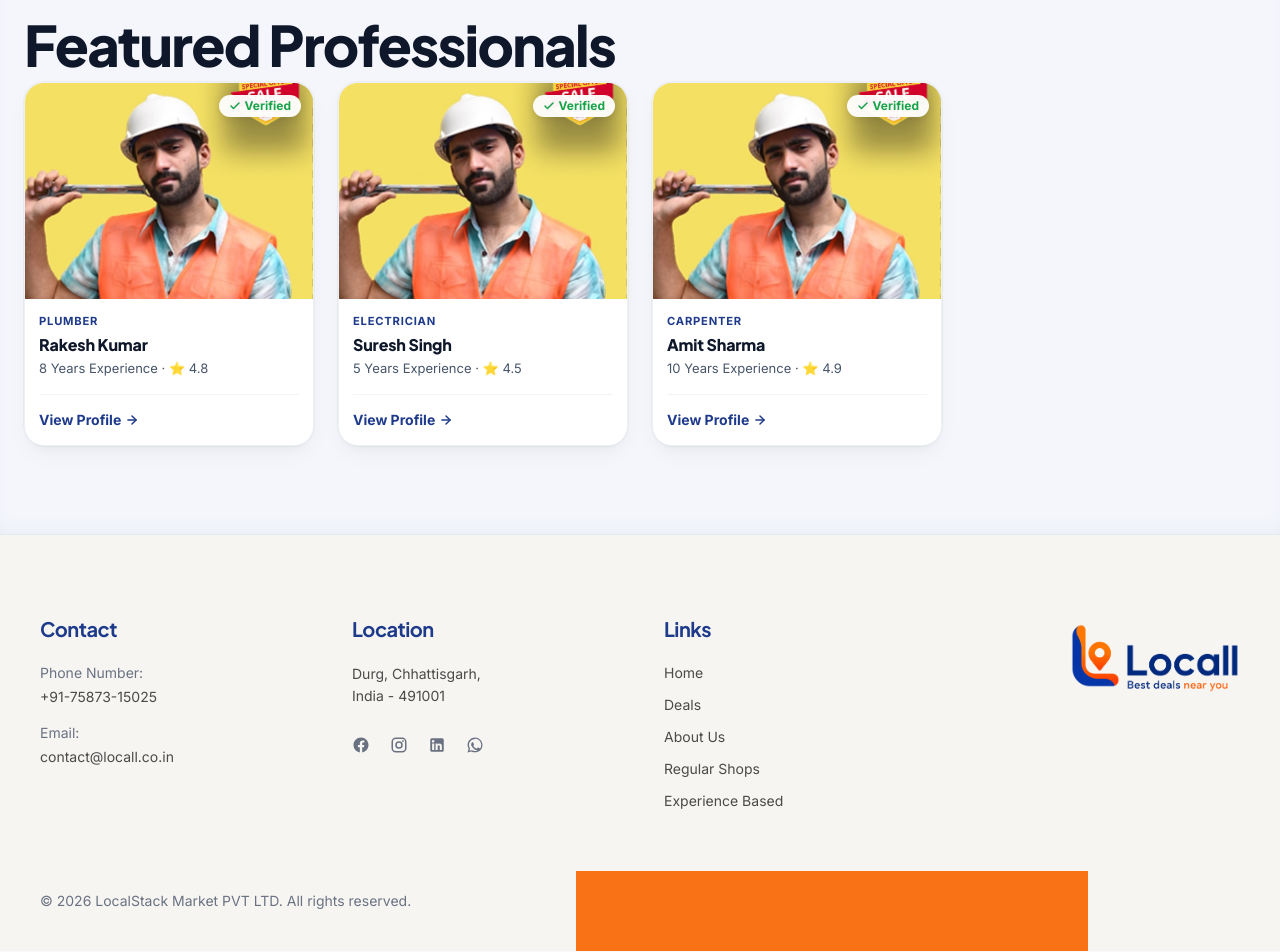
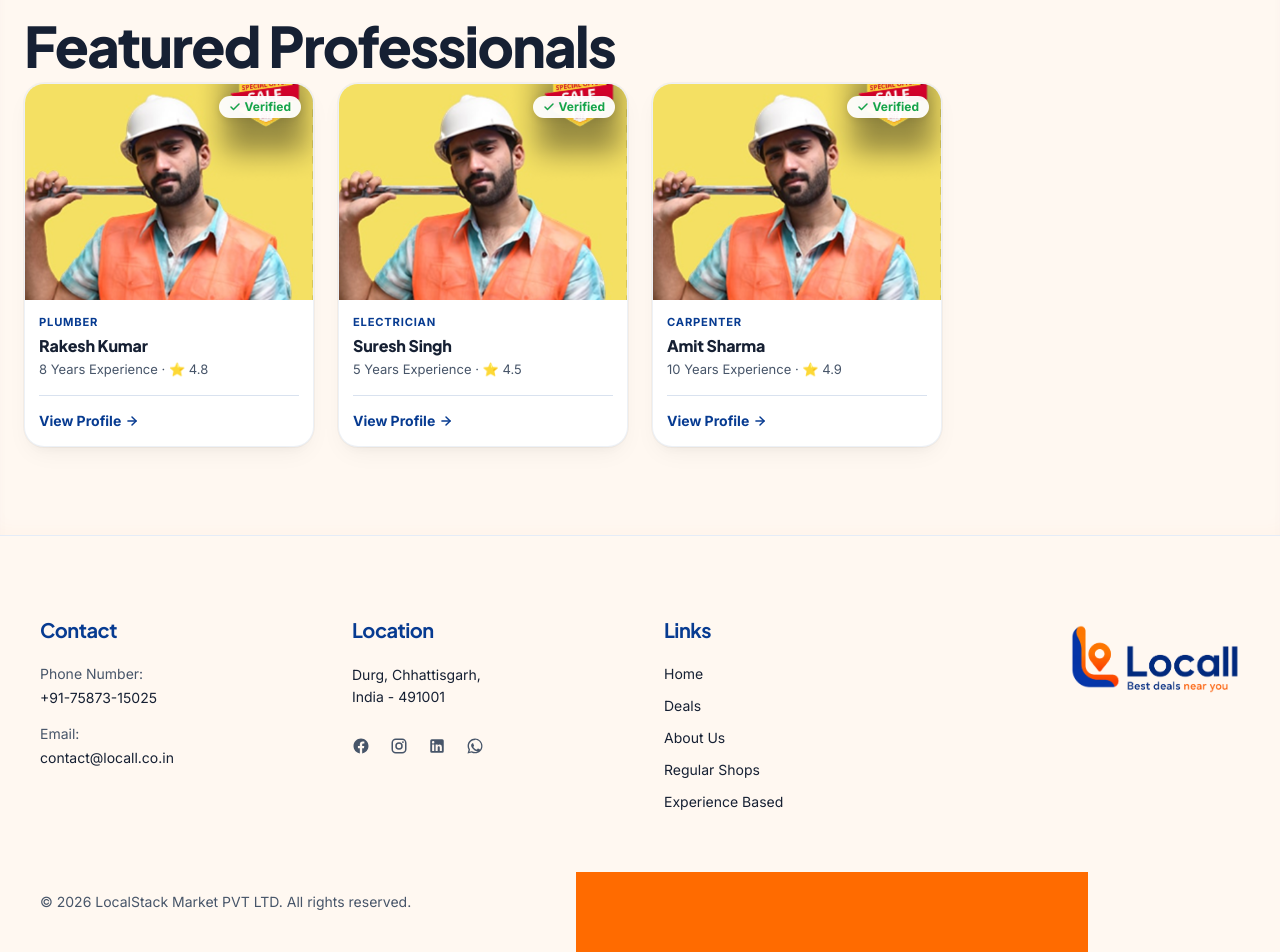
Before and after one commit to guru963/shinsquar, a React (Vite) app in the folder frontend/: page /household-works in a window 1280 px wide. Shown: the part 850-1802 px from the top of the page. Built offline with nearby package versions, Linux system fonts and the light colour scheme; a web font is replaced by a local one.

Commit message:
Update Locall website theme

```diff
--- a/frontend/src/components/Footer.tsx
+++ b/frontend/src/components/Footer.tsx
@@ -9,46 +9,46 @@
   };
 
   return (
-    <footer id="contact" className="relative bg-[#F6F5F2] text-[#1E3A8A] pt-20 pb-10 px-margin-mobile md:px-margin-desktop font-body-md overflow-hidden">
+    <footer id="contact" className="relative bg-[#FFF8F1] text-[#073B91] pt-20 pb-10 px-margin-mobile md:px-margin-desktop font-body-md overflow-hidden">
 
       <div className="max-w-7xl mx-auto relative z-10">
         <div className="grid grid-cols-1 md:grid-cols-2 lg:grid-cols-4 gap-12 mb-16">
 
           {/* Contact Section */}
           <div className="space-y-5 text-left">
-            <h3 className="text-xl font-bold tracking-tight text-[#1E3A8A]" style={{ fontFamily: "var(--font-display)" }}>Contact</h3>
-            <div className="space-y-4 text-[#4A4A4A] text-sm">
+            <h3 className="text-xl font-bold tracking-tight text-[#073B91]" style={{ fontFamily: "var(--font-display)" }}>Contact</h3>
+            <div className="space-y-4 text-[#162033] text-sm">
               <p>
-                <span className="block text-gray-500 mb-1">Phone Number:</span>
-                <a href="tel:+917587315025" className="hover:text-[#F97316] transition-colors">+91-75873-15025</a>
+                <span className="block text-[#475569] mb-1">Phone Number:</span>
+                <a href="tel:+917587315025" className="hover:text-[#FF6B00] transition-colors">+91-75873-15025</a>
               </p>
               <p>
-                <span className="block text-gray-500 mb-1">Email:</span>
-                <a href="mailto:contact@locall.co.in" className="hover:text-[#F97316] transition-colors">contact@locall.co.in</a>
+                <span className="block text-[#475569] mb-1">Email:</span>
+                <a href="mailto:contact@locall.co.in" className="hover:text-[#FF6B00] transition-colors">contact@locall.co.in</a>
               </p>
             </div>
           </div>
 
           {/* Location Section */}
           <div className="space-y-5 text-left">
-            <h3 className="text-xl font-bold tracking-tight text-[#1E3A8A]" style={{ fontFamily: "var(--font-display)" }}>Location</h3>
-            <div className="text-[#4A4A4A] text-sm space-y-6">
+            <h3 className="text-xl font-bold tracking-tight text-[#073B91]" style={{ fontFamily: "var(--font-display)" }}>Location</h3>
+            <div className="text-[#162033] text-sm space-y-6">
               <p className="max-w-[200px] leading-relaxed">
                 Durg, Chhattisgarh,<br/>India - 491001
               </p>
 
               {/* Social Icons - Minimal */}
               <div className="flex items-center gap-5 pt-1">
-                <a href="https://www.facebook.com/profile.php?id=61589310645378" target="_blank" rel="noopener noreferrer" className="text-gray-500 hover:text-[#F97316] transition-colors" aria-label="Facebook">
+                <a href="https://www.facebook.com/profile.php?id=61589310645378" target="_blank" rel="noopener noreferrer" className="text-[#475569] hover:text-[#FF6B00] transition-colors" aria-label="Facebook">
                   <svg className="w-[18px] h-[18px] fill-current" viewBox="0 0 24 24"><path d="M12 2.04c-5.5 0-10 4.49-10 10.02 0 5.00 3.66 9.15 8.44 9.9v-7.00h-2.54v-2.9h2.54v-2.21c0-2.51 1.49-3.89 3.78-3.89 1.09 0 2.23.19 2.23.19v2.47h-1.26c-1.24 0-1.63.77-1.63 1.56v1.88h2.78l-.45 2.9h-2.33v7.00c4.78-.75 8.44-4.9 8.44-9.9 0-5.53-4.5-10.02-10-10.02z" /></svg>
                 </a>
-                <a href="https://www.instagram.com/shin_square_/" target="_blank" rel="noopener noreferrer" className="text-gray-500 hover:text-[#F97316] transition-colors" aria-label="Instagram">
+                <a href="https://www.instagram.com/shin_square_/" target="_blank" rel="noopener noreferrer" className="text-[#475569] hover:text-[#FF6B00] transition-colors" aria-label="Instagram">
                   <svg className="w-[18px] h-[18px] fill-current" viewBox="0 0 24 24"><path d="M7.8 2h8.4C19.4 2 22 4.6 22 7.8v8.4a5.8 5.8 0 0 1-5.8 5.8H7.8C4.6 22 2 19.4 2 16.2V7.8A5.8 5.8 0 0 1 7.8 2m-.2 2A3.6 3.6 0 0 0 4 7.6v8.8A3.6 3.6 0 0 0 7.6 20h8.8a3.6 3.6 0 0 0 3.6-3.6V7.6A3.6 3.6 0 0 0 16.4 4H7.6m9.65 1.5a1.25 1.25 0 0 1 1.25 1.25A1.25 1.25 0 0 1 17.25 8 1.25 1.25 0 0 1 16 6.75a1.25 1.25 0 0 1 1.25-1.25M12 7a5 5 0 0 1 5 5 5 5 0 0 1-5 5 5 5 0 0 1-5-5 5 5 0 0 1 5-5m0 2a3 3 0 0 0-3 3 3 3 0 0 0 3 3 3 3 0 0 0 3-3 3 3 0 0 0-3-3z" /></svg>
                 </a>
-                <a href="http://www.linkedin.com/in/shin-square-48a93a40a" target="_blank" rel="noopener noreferrer" className="text-gray-500 hover:text-[#F97316] transition-colors" aria-label="LinkedIn">
+                <a href="http://www.linkedin.com/in/shin-square-48a93a40a" target="_blank" rel="noopener noreferrer" className="text-[#475569] hover:text-[#FF6B00] transition-colors" aria-label="LinkedIn">
                   <svg className="w-[18px] h-[18px] fill-current" viewBox="0 0 24 24"><path d="M19 3a2 2 0 0 1 2 2v14a2 2 0 0 1-2 2H5a2 2 0 0 1-2-2V5a2 2 0 0 1 2-2h14m-.5 15.5v-5.3a3.26 3.26 0 0 0-3.26-3.26c-.85 0-1.84.52-2.32 1.3v-1.11h-2.79v8.37h2.79v-4.93c0-.77.62-1.4 1.39-1.4a1.4 1.4 0 0 1 1.4 1.4v4.93h2.79M6.88 8.56a1.68 1.68 0 0 0 1.68-1.68c0-.93-.75-1.69-1.68-1.69a1.69 1.69 0 0 0-1.69 1.69c0 .93.76 1.68 1.69 1.68m1.39 9.94v-8.37H5.5v8.37h2.77z" /></svg>
                 </a>
-                <a href="https://wa.me/917587315025" target="_blank" rel="noopener noreferrer" className="text-gray-500 hover:text-[#F97316] transition-colors" aria-label="WhatsApp">
+                <a href="https://wa.me/917587315025" target="_blank" rel="noopener noreferrer" className="text-[#475569] hover:text-[#FF6B00] transition-colors" aria-label="WhatsApp">
                   <svg className="w-[18px] h-[18px] fill-current" viewBox="0 0 24 24"><path d="M12.04 2c-5.46 0-9.91 4.45-9.91 9.91 0 1.75.46 3.45 1.32 4.95L2.05 22l5.25-1.38c1.45.79 3.08 1.21 4.74 1.21 5.46 0 9.91-4.45 9.91-9.91 0-2.65-1.03-5.14-2.9-7.01A9.816 9.816 0 0 0 12.04 2m.01 1.67c2.2 0 4.26.86 5.82 2.42a8.225 8.225 0 0 1 2.41 5.83c0 4.54-3.7 8.23-8.24 8.23-1.44 0-2.85-.38-4.1-1.1l-.3-.17-3.05.8 0.81-2.96-.19-.3a8.176 8.176 0 0 1-1.25-4.33c0-4.54 3.7-8.23 8.24-8.23m-3.53 4.63c-.19 0-.52.07-.79.37-.27.3-1.03 1-1.03 2.44 0 1.44 1.05 2.84 1.2 3.03.15.19 2.07 3.16 5.01 4.43.7.3 1.25.48 1.67.61.7.22 1.34.19 1.84.12.56-.08 1.72-.7 1.96-1.38.24-.67.24-1.26.17-1.38-.07-.12-.27-.19-.57-.34-.3-.15-1.72-.85-1.99-.95-.27-.1-.47-.15-.67.15-.2.3-.77.95-.95 1.15-.17.2-.35.22-.65.07-.3-.15-1.25-.46-2.39-1.47-.88-.79-1.48-1.76-1.65-2.05-.17-.3-.02-.46.13-.61.13-.13.3-.34.45-.51.15-.17.2-.3.3-.5.1-.2.05-.37-.02-.52-.08-.15-.67-1.62-.92-2.22-.24-.6-.5-.52-.67-.52" /></svg>
                 </a>
               </div>
@@ -57,13 +57,13 @@
 
           {/* Links Section (Combined) */}
           <div className="space-y-5 text-left">
-            <h3 className="text-xl font-bold tracking-tight text-[#1E3A8A]" style={{ fontFamily: "var(--font-display)" }}>Links</h3>
-            <ul className="text-sm text-[#4A4A4A] space-y-3">
-              <li><a href="/#hero" onClick={(e) => { e.preventDefault(); scrollTo("hero"); }} className="hover:text-[#F97316] transition-colors">Home</a></li>
-              <li><a href="/#deals" onClick={(e) => { e.preventDefault(); scrollTo("deals"); }} className="hover:text-[#F97316] transition-colors">Deals</a></li>
-              <li><a href="/#about" onClick={(e) => { e.preventDefault(); scrollTo("about"); }} className="hover:text-[#F97316] transition-colors">About Us</a></li>
-              <li><Link to="/regular-shops" className="hover:text-[#F97316] transition-colors">Regular Shops</Link></li>
-              <li><Link to="/experience-based" className="hover:text-[#F97316] transition-colors">Experience Based</Link></li>
+            <h3 className="text-xl font-bold tracking-tight text-[#073B91]" style={{ fontFamily: "var(--font-display)" }}>Links</h3>
+            <ul className="text-sm text-[#162033] space-y-3">
+              <li><a href="/#hero" onClick={(e) => { e.preventDefault(); scrollTo("hero"); }} className="hover:text-[#FF6B00] transition-colors">Home</a></li>
+              <li><a href="/#deals" onClick={(e) => { e.preventDefault(); scrollTo("deals"); }} className="hover:text-[#FF6B00] transition-colors">Deals</a></li>
+              <li><a href="/#about" onClick={(e) => { e.preventDefault(); scrollTo("about"); }} className="hover:text-[#FF6B00] transition-colors">About Us</a></li>
+              <li><Link to="/regular-shops" className="hover:text-[#FF6B00] transition-colors">Regular Shops</Link></li>
+              <li><Link to="/experience-based" className="hover:text-[#FF6B00] transition-colors">Experience Based</Link></li>
             </ul>
           </div>
 
@@ -75,13 +75,13 @@
         </div>
 
         {/* Bottom Section */}
-        <div className="flex flex-col md:flex-row justify-between items-center text-sm text-gray-500 mt-20 relative z-10">
+        <div className="flex flex-col md:flex-row justify-between items-center text-sm text-[#475569] mt-20 relative z-10">
           <p>© 2026 LocalStack Market PVT LTD. All rights reserved.</p>
         </div>
       </div>
 
       {/* Decorative Orange Block matching the design image */}
-      <div className="absolute bottom-0 right-[15%] w-[40%] h-20 bg-[#F97316] z-0 hidden md:block"></div>
+      <div className="absolute bottom-0 right-[15%] w-[40%] h-20 bg-[#FF6B00] z-0 hidden md:block"></div>
 
     </footer>
   );
--- a/frontend/src/components/PopularSection.tsx
+++ b/frontend/src/components/PopularSection.tsx
@@ -98,7 +98,7 @@
         <div className="popular__header">
           <div className="text-left">
             <p className="popular__eyebrow">Near You</p>
-            <h2 className="popular__title">Meet Your <span style={{ color: "#F97316" }}>Vendors</span></h2>
+            <h2 className="popular__title">Meet Your <span style={{ color: "#FF6B00" }}>Vendors</span></h2>
             <p className="popular__subtitle">
               Verified local professionals trusted by your neighbors
             </p>
@@ -155,7 +155,7 @@
                   <p className="pop-card__desc">{vendor.work}</p>
 
                   {/* Clean Flex Footer Row for price and WhatsApp */}
-                  <div className="flex justify-between items-center gap-2 mt-4 pt-3 border-t border-gray-100">
+                  <div className="flex justify-between items-center gap-2 mt-4 pt-3 border-t border-[#D9E2EF]">
                     <div className="pop-card__pricing m-0">
                       <span className="pop-card__price">{vendor.price}</span>
                     </div>
--- a/frontend/src/index.css
+++ b/frontend/src/index.css
@@ -1,52 +1,52 @@
 @import "tailwindcss";
 
 @theme {
-  --color-primary: #1E3A8A;
-  --color-primary-fixed: #dbe1ff;
-  --color-surface-container-high: #e6e8ea;
-  --color-on-secondary-fixed: #001c39;
-  --color-on-primary-fixed-variant: #1E3A8A;
-  --color-primary-container: #1E3A8A;
-  --color-on-secondary-fixed-variant: #004883;
-  --color-surface-container-highest: #e0e3e5;
+  --color-primary: #073B91;
+  --color-primary-fixed: #DCE8FF;
+  --color-surface-container-high: #F0F4FB;
+  --color-on-secondary-fixed: #301100;
+  --color-on-primary-fixed-variant: #073B91;
+  --color-primary-container: #073B91;
+  --color-on-secondary-fixed-variant: #B94400;
+  --color-surface-container-highest: #E6EEF9;
   --color-on-primary: #ffffff;
-  --color-on-primary-container: #eeefff;
-  --color-inverse-surface: #2d3133;
+  --color-on-primary-container: #EAF1FF;
+  --color-inverse-surface: #182234;
   --color-error-container: #ffdad6;
   --color-error: #ba1a1a;
   --color-on-secondary: #ffffff;
-  --color-on-secondary-container: #1E3A8A;
-  --color-secondary-fixed-dim: #a4c9ff;
-  --color-inverse-on-surface: #eff1f3;
-  --color-on-surface-variant: #434655;
-  --color-inverse-primary: #b4c5ff;
-  --color-background: #f7f9fb;
+  --color-on-secondary-container: #3A1300;
+  --color-secondary-fixed-dim: #FFC199;
+  --color-inverse-on-surface: #F7FAFF;
+  --color-on-surface-variant: #475569;
+  --color-inverse-primary: #B8D0FF;
+  --color-background: #FFF8F1;
   --color-on-error: #ffffff;
-  --color-surface-container-low: #f2f4f6;
-  --color-on-primary-fixed: #00174b;
-  --color-surface-container: #eceef0;
-  --color-outline-variant: #c3c6d7;
-  --color-on-tertiary-container: #e7f0ff;
-  --color-tertiary-container: #3c70a3;
-  --color-tertiary-fixed: #d0e4ff;
-  --color-surface-tint: #1E3A8A;
-  --color-primary-fixed-dim: #b4c5ff;
-  --color-tertiary-fixed-dim: #9ccaff;
-  --color-secondary-fixed: #d4e3ff;
-  --color-secondary: #F97316;
-  --color-on-tertiary-fixed-variant: #03497a;
+  --color-surface-container-low: #FFF1E5;
+  --color-on-primary-fixed: #001A4A;
+  --color-surface-container: #F7EDE3;
+  --color-outline-variant: #D9E2EF;
+  --color-on-tertiary-container: #2D1400;
+  --color-tertiary-container: #FFE0CC;
+  --color-tertiary-fixed: #FFE8D8;
+  --color-surface-tint: #073B91;
+  --color-primary-fixed-dim: #B8D0FF;
+  --color-tertiary-fixed-dim: #FFBC91;
+  --color-secondary-fixed: #FFE1CC;
+  --color-secondary: #FF6B00;
+  --color-on-tertiary-fixed-variant: #A33D00;
   --color-on-error-container: #93000a;
-  --color-on-surface: #191c1e;
-  --color-tertiary: #1E3A8A;
+  --color-on-surface: #162033;
+  --color-tertiary: #FF6B00;
   --color-on-tertiary: #ffffff;
-  --color-surface-dim: #d8dadc;
-  --color-surface: #f7f9fb;
-  --color-surface-variant: #e0e3e5;
-  --color-on-tertiary-fixed: #001d35;
-  --color-surface-bright: #f7f9fb;
-  --color-secondary-container: #64a8fe;
-  --color-outline: #737686;
-  --color-on-background: #191c1e;
+  --color-surface-dim: #E8DFD7;
+  --color-surface: #FFF8F1;
+  --color-surface-variant: #E9EEF7;
+  --color-on-tertiary-fixed: #351300;
+  --color-surface-bright: #FFFCF8;
+  --color-secondary-container: #FF6B00;
+  --color-outline: #8793A6;
+  --color-on-background: #162033;
   --color-surface-container-lowest: #ffffff;
 
   --radius-default: 0.25rem;
@@ -126,10 +126,10 @@
 
 /* Custom utilities */
 .glass {
-  background: rgba(255, 255, 255, 0.7);
+  background: rgba(255, 252, 248, 0.78);
   backdrop-filter: blur(12px);
   -webkit-backdrop-filter: blur(12px);
-  border: 1px solid rgba(226, 232, 240, 0.8);
+  border: 1px solid #E5ECF7;
 }
 
 .noise {
@@ -148,11 +148,11 @@
 }
 
 .mesh-gradient {
-  background-color: #f7f9fb;
-  background-image: radial-gradient(at 0% 0%, rgba(30, 58, 138, 0.08) 0px, transparent 50%),
-                    radial-gradient(at 100% 0%, rgba(249, 115, 22, 0.05) 0px, transparent 50%),
-                    radial-gradient(at 100% 100%, rgba(249, 115, 22, 0.05) 0px, transparent 50%),
-                    radial-gradient(at 0% 100%, rgba(30, 58, 138, 0.08) 0px, transparent 50%);
+  background-color: #FFF8F1;
+  background-image: radial-gradient(at 0% 0%, rgba(7, 59, 145, 0.10) 0px, transparent 50%),
+                    radial-gradient(at 100% 0%, rgba(255, 107, 0, 0.08) 0px, transparent 50%),
+                    radial-gradient(at 100% 100%, rgba(255, 107, 0, 0.07) 0px, transparent 50%),
+                    radial-gradient(at 0% 100%, rgba(7, 59, 145, 0.08) 0px, transparent 50%);
 }
 
 /* ============================================================
@@ -162,16 +162,20 @@
 :root {
   --header-h: 80px;
   --font-display: "Plus Jakarta Sans", "Inter", sans-serif;
-  --gradient-brand: linear-gradient(135deg, #1E3A8A 0%, #F97316 100%);
-  --blue: #1E3A8A;
-  --green: #10B981;
+  --gradient-brand: linear-gradient(135deg, #073B91 0%, #0B5BD3 48%, #FF6B00 100%);
+  --blue: #073B91;
+  --blue-dark: #052B6F;
+  --blue-soft: #EAF1FF;
+  --green: #0F9F6E;
   --green-light: #34D399;
-  --orange: #F97316;
-  --red: #EF4444;
-  --whatsapp: #25D366;
-  --text-primary: #0F172A;
+  --orange: #FF6B00;
+  --orange-dark: #E65600;
+  --orange-soft: #FFF1E5;
+  --red: #FF6B00;
+  --whatsapp: #FF6B00;
+  --text-primary: #162033;
   --text-secondary: #475569;
-  --text-muted: #94A3B8;
+  --text-muted: #7B8797;
   --r-pill: 9999px;
   --r-sm: 6px;
 }
@@ -210,13 +214,13 @@
 .btn--primary {
   background-color: var(--blue);
   color: #fff;
-  box-shadow: 0 4px 14px rgba(30, 58, 138, 0.35);
+  box-shadow: 0 4px 14px rgba(7, 59, 145, 0.32);
 }
 
 .btn--primary:hover {
-  background-color: #152e6e;
+  background-color: var(--blue-dark);
   transform: translateY(-1px);
-  box-shadow: 0 6px 20px rgba(30, 58, 138, 0.45);
+  box-shadow: 0 6px 20px rgba(7, 59, 145, 0.42);
 }
 
 .btn--primary:active {
@@ -226,13 +230,13 @@
 .btn--whatsapp {
   background-color: var(--whatsapp);
   color: #fff;
-  box-shadow: 0 4px 14px rgba(37, 211, 102, 0.35);
+  box-shadow: 0 4px 14px rgba(255, 107, 0, 0.34);
 }
 
 .btn--whatsapp:hover {
-  background-color: #20ba5a;
+  background-color: var(--orange-dark);
   transform: translateY(-1px);
-  box-shadow: 0 6px 20px rgba(37, 211, 102, 0.45);
+  box-shadow: 0 6px 20px rgba(255, 107, 0, 0.44);
 }
 
 .btn--whatsapp:active {
@@ -378,8 +382,8 @@
   align-items: center;
   gap: 4px;
   padding: 5px 12px;
-  background: #fffbeb;
-  border: 1px solid #fde68a;
+  background: #FFF4E8;
+  border: 1px solid #FFD2AD;
   border-radius: var(--r-pill);
   font-size: 0.8125rem;
   font-weight: 700;
@@ -427,7 +431,7 @@
   position: absolute;
   width: 360px;
   height: 360px;
-  background: radial-gradient(circle, rgba(30, 58, 138, 0.22) 0%, rgba(30, 58, 138, 0) 70%);
+  background: radial-gradient(circle, rgba(7, 59, 145, 0.20) 0%, rgba(255, 107, 0, 0.08) 44%, rgba(7, 59, 145, 0) 72%);
   filter: blur(40px);
   z-index: 0;
   pointer-events: none;
@@ -528,7 +532,7 @@
   transform: perspective(900px) rotateX(18deg) rotateY(-32deg) rotateZ(0deg) translate3d(0, 0, 30px);
   box-shadow:
     -25px 45px 80px -20px rgba(15, 23, 42, 0.16),
-    -10px 20px 40px -15px rgba(30, 58, 138, 0.14),
+    -10px 20px 40px -15px rgba(7, 59, 145, 0.14),
     0 0 0 1px rgba(0, 0, 0, 0.02);
 }
 
@@ -580,7 +584,7 @@
 .badge--discount {
   top: 12px;
   left: 12px;
-  background: var(--red);
+  background: var(--orange);
   color: #fff;
   font-size: 0.8125rem;
   font-weight: 700;
@@ -695,7 +699,7 @@
 .deal-card__urgency {
   font-size: 0.8125rem;
   font-weight: 500;
-  color: var(--red);
+  color: var(--orange);
 }
 
 .deal-card__urgency--clock {
@@ -724,7 +728,7 @@
   color: #fff;
   border-radius: 50%;
   border: 3px solid #fff;
-  box-shadow: 0 4px 16px rgba(37, 211, 102, 0.45);
+  box-shadow: 0 4px 16px rgba(255, 107, 0, 0.42);
   transition:
     transform 0.25s cubic-bezier(0.34, 1.56, 0.64, 1),
     box-shadow 0.25s;
@@ -733,15 +737,15 @@
 
 .whatsapp-btn:hover {
   transform: scale(1.1);
-  box-shadow: 0 6px 22px rgba(37, 211, 102, 0.55);
+  box-shadow: 0 6px 22px rgba(255, 107, 0, 0.52);
 }
 
 .popular {
-  background: #F4F6FC; /* Distinct soft background to make cards pop */
+  background: #FFF8F1; /* Distinct soft background to make cards pop */
   padding: 72px 0 88px;
-  border-top: 1px solid rgba(226, 232, 240, 0.8);
-  border-bottom: 1px solid rgba(226, 232, 240, 0.8);
-  box-shadow: inset 0 12px 20px -10px rgba(30, 58, 138, 0.05), inset 0 -12px 20px -10px rgba(30, 58, 138, 0.05);
+  border-top: 1px solid #E5ECF7;
+  border-bottom: 1px solid #E5ECF7;
+  box-shadow: inset 0 12px 20px -10px rgba(7, 59, 145, 0.06), inset 0 -12px 20px -10px rgba(255, 107, 0, 0.04);
 }
 
 .popular .container {
@@ -812,10 +816,10 @@
 
 .popular__filter-btn:hover {
   border-color: var(--blue);
-  background: #1E3A8A;
+  background: var(--blue);
   color: #fff;
   transform: translateY(-1px);
-  box-shadow: 0 4px 12px rgba(30, 58, 138, 0.2);
+  box-shadow: 0 4px 12px rgba(7, 59, 145, 0.22);
 }
 
 .popular__filter-btn--active {
@@ -865,7 +869,7 @@
 
 .pop-card:hover {
   transform: translateY(-8px);
-  box-shadow: 0 20px 35px -10px rgba(30, 58, 138, 0.12), 0 12px 20px -12px rgba(30, 58, 138, 0.08), 0 0 0 1px rgba(30, 58, 138, 0.15);
+  box-shadow: 0 20px 35px -10px rgba(7, 59, 145, 0.13), 0 12px 20px -12px rgba(255, 107, 0, 0.08), 0 0 0 1px rgba(7, 59, 145, 0.14);
 }
 
 /* Image area */
@@ -1003,7 +1007,7 @@
 }
 
 .pop-card__urgency--red {
-  color: var(--red);
+  color: var(--orange);
 }
 
 .pop-card__urgency--green {
@@ -1028,7 +1032,7 @@
   align-items: center;
   justify-content: center;
   border: 3px solid #fff;
-  box-shadow: 0 4px 14px rgba(37, 211, 102, 0.4);
+  box-shadow: 0 4px 14px rgba(255, 107, 0, 0.38);
   transition:
     transform 0.25s cubic-bezier(0.34, 1.56, 0.64, 1),
     box-shadow 0.2s;
@@ -1037,7 +1041,7 @@
 
 .pop-card__whatsapp:hover {
   transform: scale(1.12);
-  box-shadow: 0 6px 20px rgba(37, 211, 102, 0.55);
+  box-shadow: 0 6px 20px rgba(255, 107, 0, 0.5);
 }
 
 /* Scroll reveal */
@@ -1074,13 +1078,13 @@
   display: flex;
   align-items: center;
   justify-content: center;
-  box-shadow: 0 4px 10px rgba(37, 211, 102, 0.3);
+  box-shadow: 0 4px 10px rgba(255, 107, 0, 0.32);
   transition: transform 0.25s cubic-bezier(0.34, 1.56, 0.64, 1), box-shadow 0.2s;
   flex-shrink: 0;
 }
 
 .pop-card__whatsapp-btn-clean:hover {
   transform: scale(1.1);
-  box-shadow: 0 6px 14px rgba(37, 211, 102, 0.45);
+  box-shadow: 0 6px 14px rgba(255, 107, 0, 0.44);
   color: #fff;
 }
--- a/frontend/src/pages/HouseholdWorks.tsx
+++ b/frontend/src/pages/HouseholdWorks.tsx
@@ -121,7 +121,7 @@
   }, [activeCategory]);
 
   return (
-    <section className="popular py-24 min-h-screen bg-[#F4F6FC]" id="vendors-section">
+    <section className="popular py-24 min-h-screen bg-[#FFF8F1]" id="vendors-section">
       <SEO
         title="Household Workers & Home Service Providers in Durg"
         description="Hire verified local Plumbers, Tiles Workers, Electricians, Carpenters and Creative professionals in Durg, Chhattisgarh. Trusted local expertise."
@@ -133,7 +133,7 @@
         <div className="mb-8 text-left flex">
           <Link
             to="/"
-            className="inline-flex items-center gap-2 text-gray-600 hover:text-[#1E3A8A] font-bold transition-colors"
+            className="inline-flex items-center gap-2 text-[#162033] hover:text-[#FF6B00] font-bold transition-colors"
           >
             <svg width="20" height="20" viewBox="0 0 24 24" fill="none" stroke="currentColor" strokeWidth="2.5" strokeLinecap="round" strokeLinejoin="round">
               <line x1="19" y1="12" x2="5" y2="12"></line>
@@ -147,7 +147,7 @@
           <div className="text-left">
             <p className="popular__eyebrow">Near You</p>
             <h2 className="popular__title">
-              Household Workers in <span style={{ color: "#1E3A8A" }}>Durg, Chhattisgarh</span>
+              Household Workers in <span style={{ color: "#073B91" }}>Durg, Chhattisgarh</span>
             </h2>
             <p className="popular__subtitle">
               Verified local professionals trusted by your neighbors
@@ -205,7 +205,7 @@
                   <p className="pop-card__desc">{vendor.work}</p>
 
                   {/* Clean Flex Footer Row for price and WhatsApp */}
-                  <div className="flex justify-between items-center gap-2 mt-4 pt-3 border-t border-gray-100">
+                  <div className="flex justify-between items-center gap-2 mt-4 pt-3 border-t border-[#D9E2EF]">
                     <div className="pop-card__pricing m-0">
                       <span className="pop-card__price">{vendor.price}</span>
                     </div>
@@ -255,8 +255,8 @@
                     <p className="pop-card__category">{worker.role}</p>
                     <h3 className="pop-card__title">{worker.name}</h3>
                     <p className="pop-card__desc">{worker.experience} Experience · ⭐ {worker.rating}</p>
-                    <div className="mt-4 pt-3 border-t border-gray-100">
-                      <span className="inline-flex items-center gap-1 text-[#1E3A8A] font-bold text-sm">
+                    <div className="mt-4 pt-3 border-t border-[#D9E2EF]">
+                      <span className="inline-flex items-center gap-1 text-[#073B91] font-bold text-sm">
                         View Profile
                         <svg width="14" height="14" viewBox="0 0 24 24" fill="none" stroke="currentColor" strokeWidth="2.5" strokeLinecap="round" strokeLinejoin="round"><line x1="5" y1="12" x2="19" y2="12"/><polyline points="12 5 19 12 12 19"/></svg>
                       </span>
```
Also changed, not shown: frontend/src/components/About.tsx (+8 -8 lines), frontend/src/components/Community.tsx (+9 -9 lines), frontend/src/components/Deals.tsx (+9 -9 lines), frontend/src/components/Navbar.tsx (+16 -16 lines), frontend/src/components/ServicesBento.tsx (+15 -15 lines), frontend/src/components/Team.tsx (+7 -7 lines), frontend/src/pages/ComingSoon.tsx (+8 -8 lines), frontend/src/pages/NotFound.tsx (+4 -4 lines).
